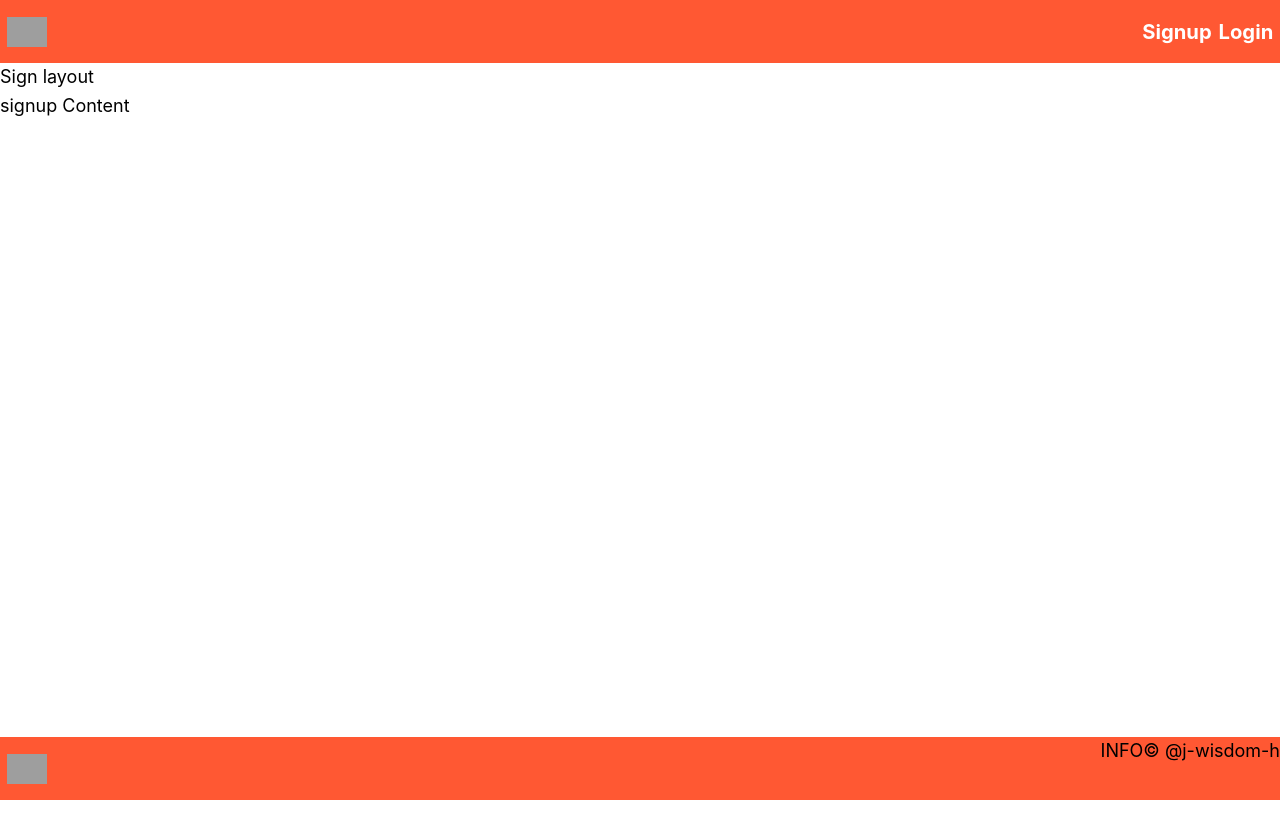
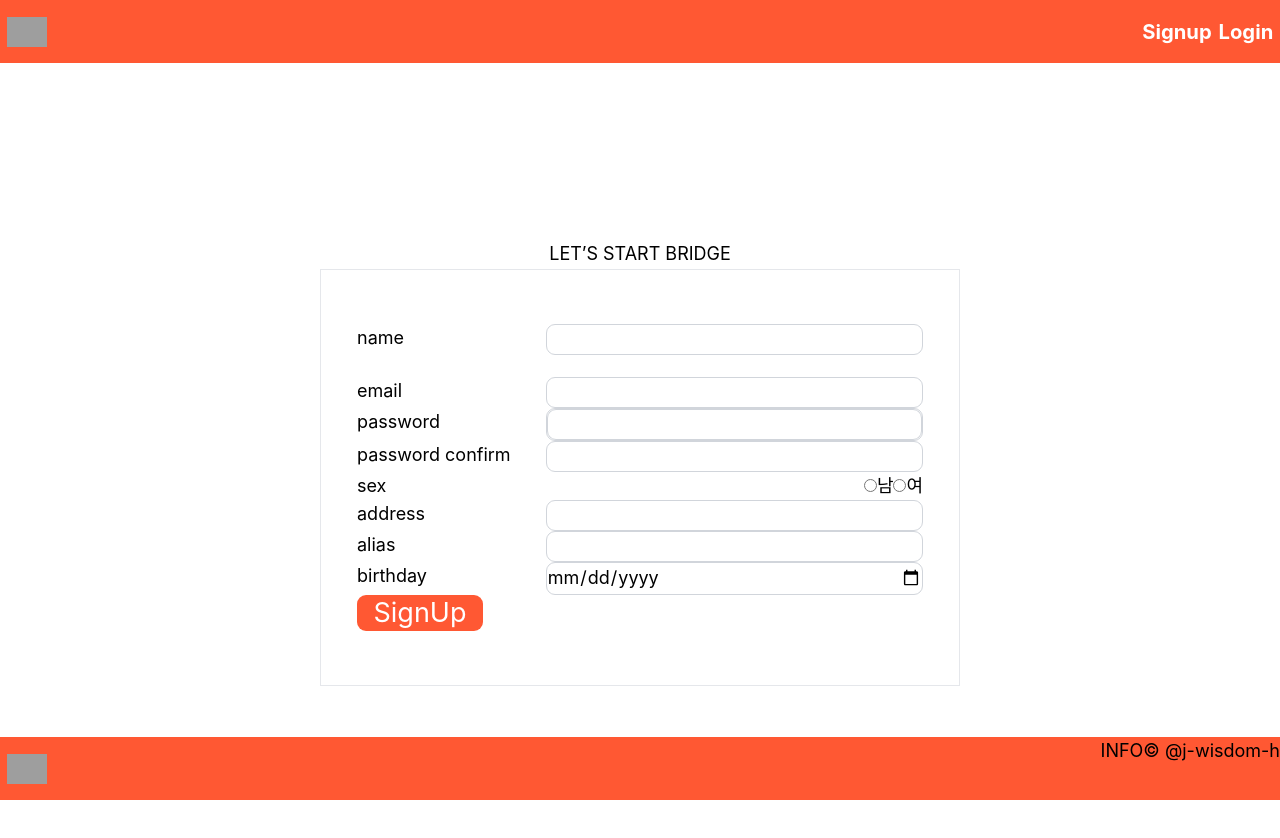
Before and after one commit to j-wisdom-h/BRIDGE, a Next.js app: page /signup in a window 1280 px wide. Shown: the top 838 px of the page. Before the commit the page ends 800 px from the top, so only its background shows below. Built offline with nearby package versions, Linux system fonts and the light colour scheme; grey boxes are pictures that could not be loaded.

Commit message:
Feature/signup (#7)
* Feat: 회원가입 구현

react-hook-form 회원가입 폼 구현
yup으로 유효성 검사

Related to: #6

```diff
--- /dev/null
+++ b/app/_component/AuthForm.tsx
@@ -0,0 +1,171 @@
+'use client'
+
+import { yupResolver } from '@hookform/resolvers/yup'
+import { signUpschema } from 'hooks/validationYup'
+import { useForm } from 'react-hook-form'
+
+import { SignInput } from '@/_component/Input'
+
+export interface signUpSubmitForm {
+    name: string
+    email: string
+    password: string
+    confirmPassword: string
+    sex: string
+    address: string
+    alias?: string | undefined
+    birthday: string
+}
+
+export function SignupForm() {
+    const {
+        register,
+        handleSubmit,
+        formState: { errors },
+    } = useForm<signUpSubmitForm>({
+        resolver: yupResolver(signUpschema),
+    })
+
+    const onSubmit = (data: signUpSubmitForm) => {
+        console.log(data)
+    }
+
+    return (
+        <div className="">
+            <form
+                onSubmit={handleSubmit(onSubmit)}
+                className="border-solid border px-8 py-12"
+            >
+                <div>
+                    <div className="flexRBetween mb-5">
+                        <label htmlFor="name" className="basis-1/3">
+                            name
+                        </label>
+                        <SignInput
+                            type="text"
+                            id="name"
+                            {...register('name')}
+                        />
+                    </div>
+                    {errors.name && <div>{errors.name?.message}</div>}
+                </div>
+                <div>
+                    <div className="flexRBetween">
+                        <label htmlFor="email" className="basis-1/3">
+                            email
+                        </label>
+                        <SignInput
+                            type="text"
+                            id="email"
+                            {...register('email')}
+                        />
+                    </div>
+                    {errors.email && <div>{errors.email?.message}</div>}
+                </div>
+
+                <div className="flexRBetween">
+                    <label htmlFor="password" className="basis-1/3">
+                        password
+                    </label>
+                    <div className="inputBorder basis-2/3">
+                        <SignInput
+                            type="password"
+                            id="password"
+                            className="w-full"
+                            {...register('password')}
+                        />
+                        {errors.password && (
+                            <div>{errors.password?.message}</div>
+                        )}
+                    </div>
+                </div>
+
+                <div>
+                    <div className="flexRBetween">
+                        <label htmlFor="password" className="basis-1/3">
+                            password confirm
+                        </label>
+                        <SignInput
+                            type="password"
+                            id="confirmPassword"
+                            {...register('confirmPassword')}
+                        />
+                    </div>
+                    {errors.confirmPassword && (
+                        <div>{errors.confirmPassword?.message}</div>
+                    )}
+                </div>
+                <div>
+                    <div className="flexRBetween">
+                        <label htmlFor="sex" className="basis-1/3">
+                            sex
+                        </label>
+                        <div className="flex">
+                            <div>
+                                <input
+                                    type="radio"
+                                    id="sex-max"
+                                    value="남"
+                                    {...register('sex')}
+                                ></input>
+                                남
+                            </div>
+                            <div>
+                                <input
+                                    type="radio"
+                                    id="sex-women"
+                                    value="여"
+                                    {...register('sex')}
+                                ></input>
+                                여
+                            </div>
+                        </div>
+                    </div>
+                    {errors.sex && <div>{errors.sex?.message}</div>}
+                </div>
+                <div>
+                    <div className="flexRBetween">
+                        <label htmlFor="address" className="basis-1/3">
+                            address
+                        </label>
+                        <SignInput
+                            type="text"
+                            id="address"
+                            {...register('address')}
+                        />
+                    </div>
+                    {errors.address && <div>{errors.address?.message}</div>}
+                </div>
+                <div>
+                    <div className="flexRBetween">
+                        <label htmlFor="alias" className="basis-1/3">
+                            alias
+                        </label>
+                        <SignInput
+                            type="text"
+                            id="alias"
+                            {...register('alias')}
+                        />
+                    </div>
+                    {errors.alias && <div>{errors.alias?.message}</div>}
+                </div>
+                <div>
+                    <div className="flexRBetween">
+                        <label htmlFor="birthday" className="basis-1/3">
+                            birthday
+                        </label>
+                        <SignInput
+                            type="date"
+                            id="birthday"
+                            {...register('birthday')}
+                        />
+                    </div>
+                    {errors.birthday && <div>{errors.birthday?.message} </div>}
+                </div>
+                <button type="submit" className="orangeBtnL">
+                    SignUp
+                </button>
+            </form>
+        </div>
+    )
+}
--- /dev/null
+++ b/app/_component/Input.tsx
@@ -0,0 +1,7 @@
+import tw from 'tailwind-styled-components'
+
+const SignInput = tw.input`
+    inputBorder
+    basis-2/3
+`
+export { SignInput }
--- a/app/signup/layout.tsx
+++ b/app/signup/layout.tsx
@@ -1,8 +1,7 @@
 export default function Layout({ children }: { children: React.ReactNode }) {
     return (
-        <>
-            <h2>Sign layout</h2>
+        <div className="w-1/2 h-full mx-auto flex justify-center items-center">
             {children}
-        </>
+        </div>
     )
 }
--- a/app/signup/page.tsx
+++ b/app/signup/page.tsx
@@ -1,3 +1,10 @@
+import { SignupForm } from '@/_component/AuthForm'
+
 export default function Signup() {
-    return <h2>signup Content</h2>
+    return (
+        <div className="grow">
+            <h2 className="text-center">LET’S START BRIDGE</h2>
+            <SignupForm />
+        </div>
+    )
 }
--- /dev/null
+++ b/hooks/validationYup.tsx
@@ -0,0 +1,33 @@
+import * as yup from 'yup'
+
+// yup schema 설정
+export const signUpschema = yup.object().shape({
+    name: yup
+        .string()
+        .min(3, '닉네임을 3글자 이상으로 입력해주세요.')
+        .required('닉네임을 필수로 입력해주세요.'),
+    email: yup
+        .string()
+        .email('이메일 형식을 맞춰서 입력해주세요.')
+        .required('이메일을 필수로 입력해주세요.'),
+    password: yup
+        .string()
+        .min(3, '비밀번호를 3~16글자로 입력해주세요.')
+        .max(16, '비밀번호를 3~16글자로 입력해주세요.')
+        .matches(
+            /^(?=.*[a-zA-Z])((?=.*\d)(?=.*\W))/,
+            '비밀번호에 영문, 숫자, 특수문자를 포함해주세요.',
+        )
+        .required('비밀번호를 필수로 입력해주세요.'),
+    confirmPassword: yup
+        .string()
+        .oneOf(
+            [yup.ref('password'), undefined],
+            '비밀번호가 일치하지 않습니다.',
+        )
+        .required('비밀번호를 필수로 입력해주세요.'),
+    sex: yup.string().required('성별을 필수로 입력해주세요.'),
+    address: yup.string().required('주소를 필수로 입력해주세요.'),
+    alias: yup.string().max(16, '별명을 16자이하로 입력해주세요.'),
+    birthday: yup.string().required('생일 필수로 입력해주세요.'),
+})
--- a/package.json
+++ b/package.json
@@ -16,10 +16,13 @@
     "author": "",
     "license": "ISC",
     "dependencies": {
+        "@hookform/resolvers": "^3.3.2",
         "mysql2": "^3.6.5",
         "next": "^14.0.3",
         "react": "^18.2.0",
-        "react-dom": "^18.2.0"
+        "react-dom": "^18.2.0",
+        "react-hook-form": "^7.48.2",
+        "yup": "^1.3.2"
     },
     "devDependencies": {
         "@next/bundle-analyzer": "^14.0.3",
--- a/styles/globals.css
+++ b/styles/globals.css
@@ -21,6 +21,8 @@
             sans-serif;
         line-height: 1.6;
         font-size: 18px;
+        height: 100%;
+        width: 100%;
     }
 
     * {
@@ -47,4 +49,10 @@
     .largeBoldWhiteTxt {
         @apply text-lg font-bold text-white self-center;
     }
+    .inputBorder {
+        @apply border border-solid border-gray-300 rounded-lg;
+    }
+    .orangeBtnL {
+        @apply bg-orange text-white rounded-lg w-28 text-2xl;
+    }
 }
```
Also changed, not shown: 1 other file (tests, documents, lock files or other folders).
